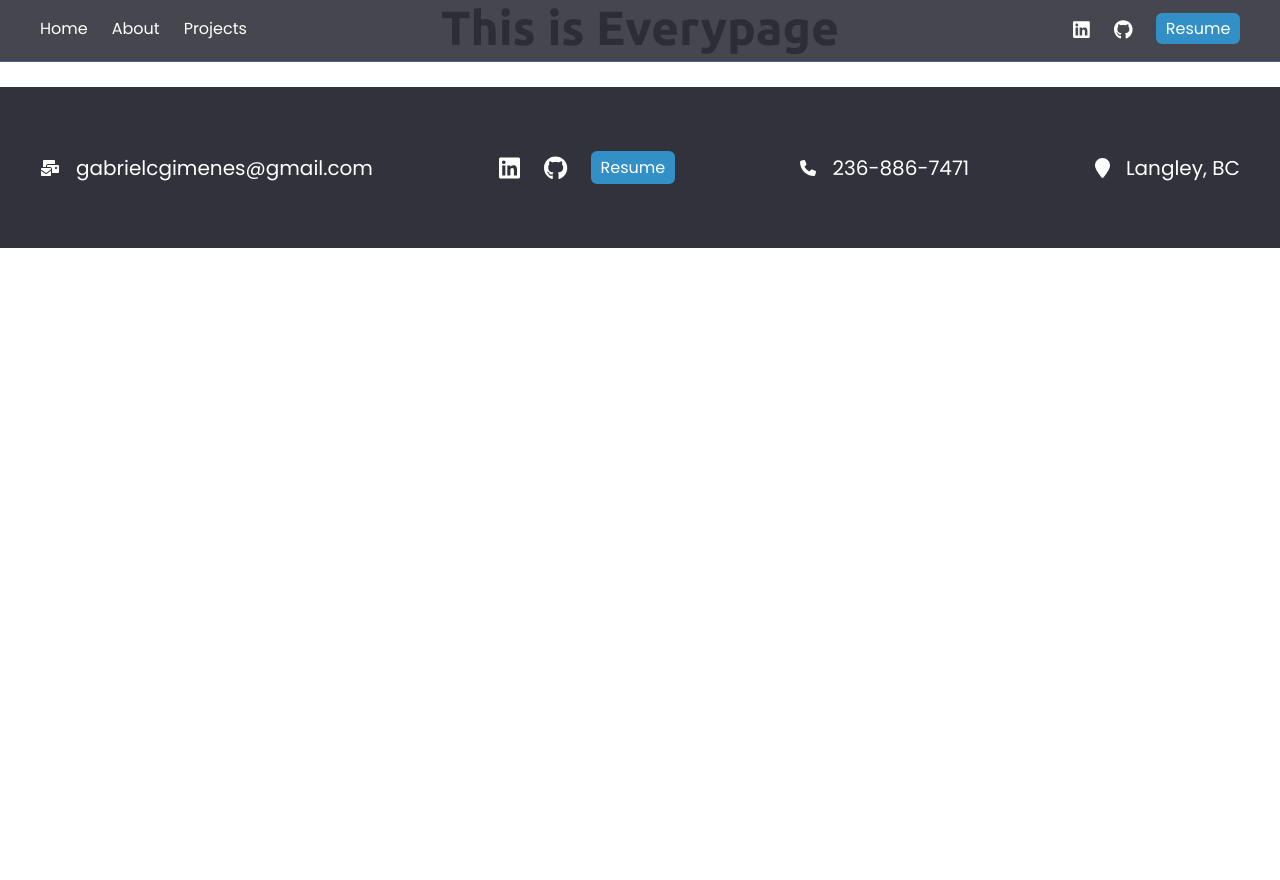
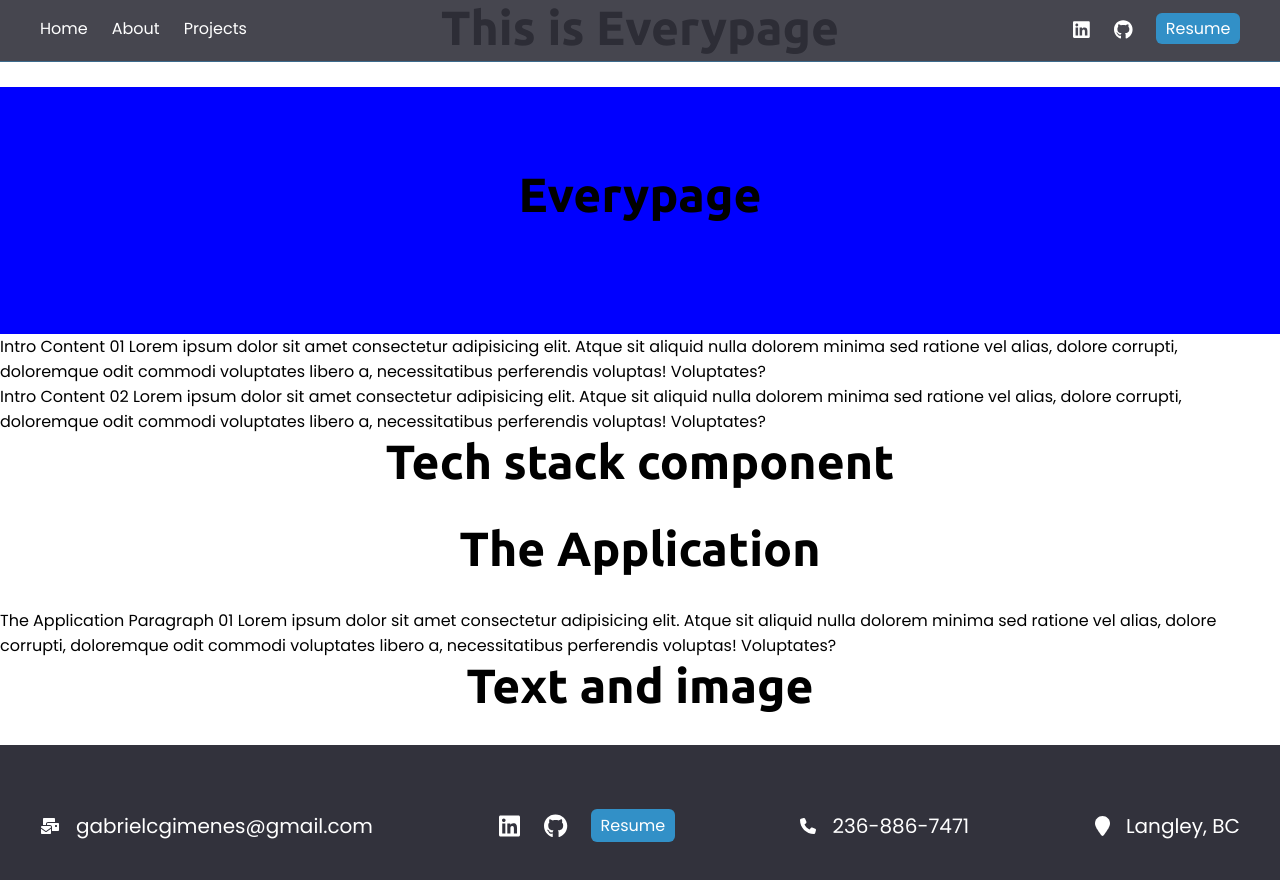
Before and after one commit to gabrielgimenes92/gabrielgimenes92.github.io, a Next.js app: page /projects/everypage in a window 1280 px wide. Shown: the top 880 px of the page. Before the commit the page ends 800 px from the top, so only its background shows below. Built offline with nearby package versions, Linux system fonts and the light colour scheme.

Commit message:
Continuing development of Pragraph and SinglePageHero components

```diff
--- a/src/app/projects/everypage/page.js
+++ b/src/app/projects/everypage/page.js
@@ -1,9 +1,45 @@
+import Paragraph from '@/components/Paragraph';
+import SinglePageHero from '@/components/SinglePageHero';
+import TechStack from '@/components/TechStack';
+import TextAndImage from '@/components/TextAndImage';
 import React from 'react';
 
 const page = () => {
+  let introContent = [
+    {
+      id: '01',
+      content:
+        'Intro Content 01 Lorem ipsum dolor sit amet consectetur adipisicing elit. Atque sit aliquid nulla dolorem minima sed ratione vel alias, dolore corrupti, doloremque odit commodi voluptates libero a, necessitatibus perferendis voluptas! Voluptates?',
+    },
+    {
+      id: '02',
+      content:
+        'Intro Content 02 Lorem ipsum dolor sit amet consectetur adipisicing elit. Atque sit aliquid nulla dolorem minima sed ratione vel alias, dolore corrupti, doloremque odit commodi voluptates libero a, necessitatibus perferendis voluptas! Voluptates?',
+    },
+  ];
+
+  let theApplicationParagraph = {
+    title: 'The Application',
+    content: [
+      {
+        id: '01',
+        content:
+          'The Application Paragraph 01 Lorem ipsum dolor sit amet consectetur adipisicing elit. Atque sit aliquid nulla dolorem minima sed ratione vel alias, dolore corrupti, doloremque odit commodi voluptates libero a, necessitatibus perferendis voluptas! Voluptates?',
+      },
+    ],
+  };
+
   return (
     <div>
       <h1>This is Everypage</h1>
+      <SinglePageHero title="Everypage" />
+      <Paragraph content={introContent} />
+      <TechStack />
+      <Paragraph
+        title={theApplicationParagraph.title}
+        content={theApplicationParagraph.content}
+      />
+      <TextAndImage />
     </div>
   );
 };
--- a/src/components/Paragraph.js
+++ b/src/components/Paragraph.js
@@ -2,10 +2,15 @@
 
 import React from 'react';
 
-const Paragraph = (props) => {
+const Paragraph = ({ title, content }) => {
   return (
     <div>
-      <h1>Paragraph component</h1>
+      {title ? <h1>{title}</h1> : <></>}
+      {content ? (
+        content.map((item) => <p id={item.id}>{item.content}</p>)
+      ) : (
+        <></>
+      )}
     </div>
   );
 };
--- /dev/null
+++ b/src/components/SinglePageHero.js
@@ -0,0 +1,12 @@
+import React from 'react';
+import styles from './SinglePageHero.module.scss';
+
+const SinglePageHero = (props) => {
+  return (
+    <div className={styles.singlePageHero}>
+      <h1>{props.title}</h1>
+    </div>
+  );
+};
+
+export default SinglePageHero;
--- /dev/null
+++ b/src/components/SinglePageHero.module.scss
@@ -0,0 +1,4 @@
+.singlePageHero {
+    background-color: blue;
+    padding: 5rem 0;
+}
```
